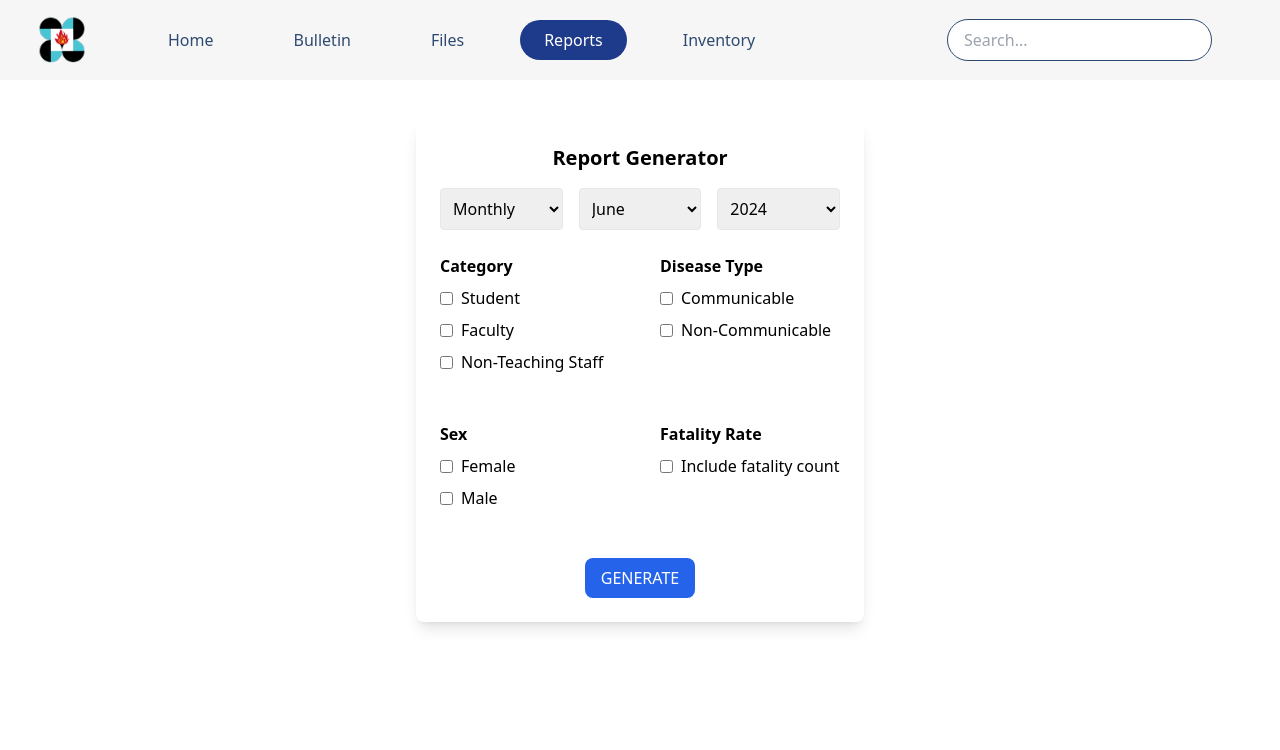
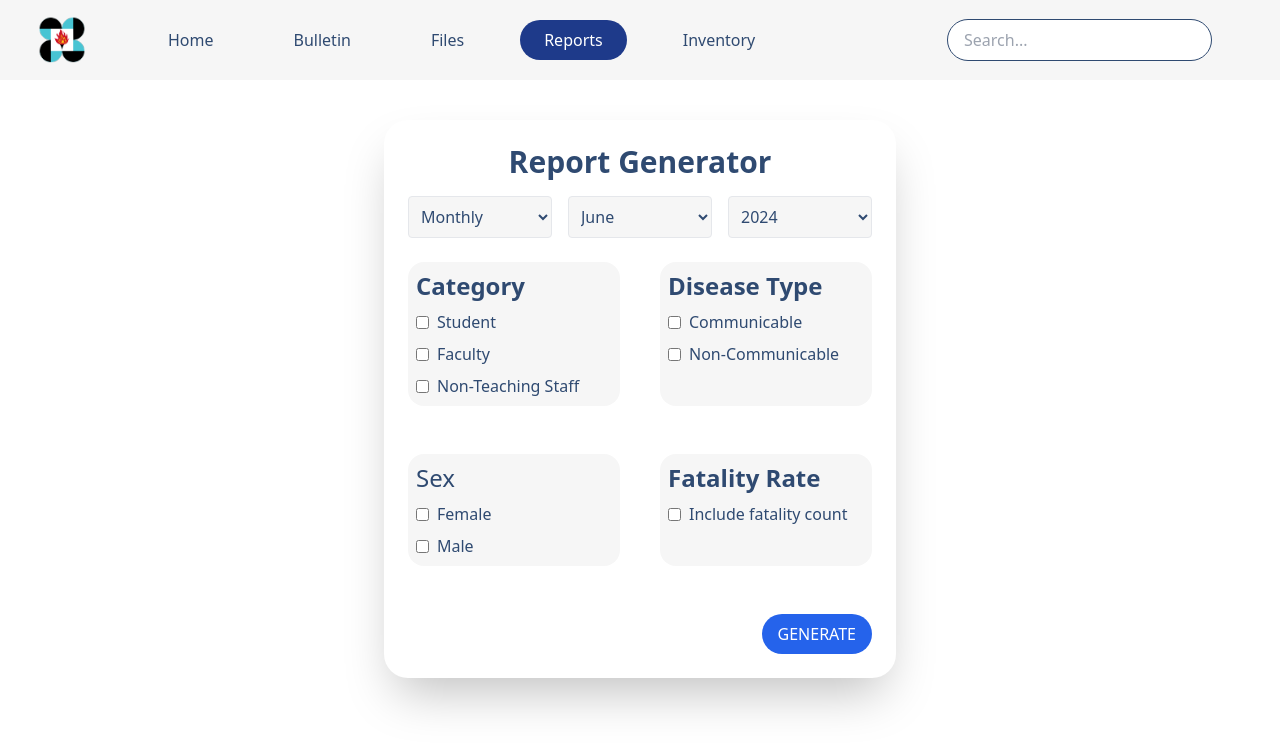
Before and after one commit to jjosol/EVC-CMS, a Nuxt app in the folder CMS/: page /reports in a window 1280 px wide. Shown: the top 750 px of the page. Built offline with nearby package versions, Linux system fonts and the light colour scheme; some icons are missing.

Commit message:
Add design
-Design for Generator.vue
-Design for Post.vue
-Design for PostModal.vue

```diff
--- a/CMS/components/Calendar.vue
+++ b/CMS/components/Calendar.vue
@@ -81,11 +81,11 @@ onMounted(() => {
 
 <template>
   <div class="w-full p-8 border rounded-3xl ">
-    <div class="flex items-center gap-16 mb-8 justify-left">
+    <div class="flex items-center gap-16 mb-8 justify-left text-[#73c7e3] font-bold">
       <div class="flex">
         <label for="month" class="p-2 mr-4 text-lg">Month:</label>
         <select id="month" v-model="selectedMonth" @change="updateCalendar" class="p-2 text-lg border rounded">
-          <option v-for="(month, index) in months" :key="index" :value="index">{{ month }}</option>
+          <option v-for="(month, index) in months" :key="index" :value="index" >{{ month }}</option>
         </select>
       </div>
       <div class="flex ml-8">
@@ -95,7 +95,7 @@ onMounted(() => {
         </select>
       </div>
     </div>
-    <table class="w-full text-lg text-center border border-collapse border-gray-300">
+    <table class="w-full text-lg text-[#24b0ba] font-bold text-center border border-collapse border-gray-300">
       <thead>
         <tr>
           <th class="p-4 border border-gray-300">Sun</th>
@@ -124,7 +124,7 @@ onMounted(() => {
         </tr>
       </tbody>
     </table>
-    <div><h1 class="font-bold">Total Confined in {{months[selectedMonth] }} {{ selectedYear }}: </h1></div>
+    <div class="text-[#73c7e3] text-xl"><h1 class="font-bold">Total Confined in {{months[selectedMonth] }} {{ selectedYear }}: </h1></div>
   </div>
 </template>
 <style scoped>
--- a/CMS/components/Generator.vue
+++ b/CMS/components/Generator.vue
@@ -26,24 +26,24 @@
   };
 </script>
 <template>
-    <div class="max-w-md p-6 mx-auto my-10 bg-white rounded-lg shadow-lg">
-        <h2 class="mb-4 text-xl font-bold text-center">Report Generator</h2>
+    <div class="max-w-lg p-6 mx-auto my-10 bg-white rounded-3xl shadow-2xl text-[#2f4a71]">
+        <h2 class="mb-4 text-3xl font-bold text-center">Report Generator</h2>
         <!-- Date Selection -->
         <div class="grid grid-cols-3 gap-4 mb-6">
-            <select v-model="selectedPeriod" class="p-2 border rounded">
+            <select v-model="selectedPeriod" class="p-2 border rounded bg-[#f6f6f6]">
                 <option value="monthly">Monthly</option>
                 <option value="yearly">Yearly</option>
             </select>
-            <select v-model="selectedMonth" class="p-2 border rounded">
+            <select v-model="selectedMonth" class="p-2 border rounded bg-[#f6f6f6]">
                 <option v-for="(month, index) in months" :key="index" :value="index">{{ month }}</option>
             </select>
-            <select v-model="selectedYear" class="p-2 border rounded">
+            <select v-model="selectedYear" class="p-2 border rounded bg-[#f6f6f6]">
                 <option v-for="year in years" :key="year" :value="year">{{ year }}</option>
             </select>
         </div>
-      <div class="grid grid-cols-2 gap-10 mb-6"><!-- Category -->
-        <div class="mb-6">
-          <h3 class="mb-2 font-semibold">Category</h3>
+      <div class="grid grid-cols-2 gap-10 mb-6 "><!-- Category -->
+        <div class="mb-6 bg-[#f6f6f6] p-2 rounded-2xl">
+          <h3 class="mb-2 text-2xl font-semibold">Category</h3>
           <div class="flex flex-col space-y-2">
             <label class="inline-flex items-center">
               <input type="checkbox" class="form-checkbox" />
@@ -61,8 +61,8 @@
         </div>
 
         <!-- Disease Type -->
-        <div class="mb-6">
-          <h3 class="mb-2 font-semibold">Disease Type</h3>
+        <div class="mb-6 bg-[#f6f6f6] p-2 rounded-2xl">
+          <h3 class="mb-2 text-2xl font-semibold">Disease Type</h3>
           <div class="flex flex-col space-y-2">
             <label class="inline-flex items-center">
               <input type="checkbox" class="form-checkbox" />
@@ -78,8 +78,8 @@
 
       <!-- Sex -->
       <div class="grid grid-cols-2 gap-10 mb-6">
-        <div class="mb-6">
-          <h3 class="mb-2 font-semibold">Sex</h3>
+        <div class="mb-6 bg-[#f6f6f6] p-2 rounded-2xl">
+          <h3 class="mb-2 text-2xl font-font-semibold">Sex</h3>
           <div class="flex flex-col space-y-2">
             <label class="inline-flex items-center">
               <input type="checkbox" class="form-checkbox" />
@@ -93,8 +93,8 @@
         </div>
 
         <!-- Fatality Count -->
-        <div class="mb-6">
-          <h3 class="mb-2 font-semibold">Fatality Rate</h3>
+        <div class="mb-6 bg-[#f6f6f6] p-2 rounded-2xl">
+          <h3 class="mb-2 text-2xl font-semibold">Fatality Rate</h3>
           <label class="inline-flex items-center">
             <input type="checkbox" class="form-checkbox" />
             <span class="ml-2">Include fatality count</span>
@@ -103,8 +103,8 @@
       </div>
 
       <!-- Generate Button -->
-      <div class="text-center">
-        <button @click="generateReport" class="px-4 py-2 text-white bg-blue-600 rounded-lg">
+      <div class="text-end">
+        <button @click="generateReport" class="px-4 py-2 text-white bg-blue-600 rounded-3xl">
           GENERATE
         </button>
       </div>
--- a/CMS/components/PostModal.vue
+++ b/CMS/components/PostModal.vue
@@ -85,10 +85,16 @@ function resetPost() {
 <template>
   <div class="fixed inset-0 z-50 flex items-center justify-center bg-gray-800 bg-opacity-75">
     <div class="w-full max-w-2xl p-5 mb-5 bg-white rounded shadow">
-      <button @click="resetPost" class="absolute top-0 right-0 p-5 m-5 text-white bg-gray-500 rounded">X</button>
+      <!-- <button @click="resetPost" class="absolute top-0 right-0 p-5 m-5 text-white bg-gray-500 rounded">X</button> -->
       <textarea v-model="localText" placeholder="Write something..." class="w-full p-2 mb-2 border rounded"></textarea>
-      <input type="file" @change="handleFileSelection" multiple class="mb-2" />
-      <div class="grid grid-cols-1 gap-2 mt-2 overflow-y-auto sm:grid-cols-2 lg:grid-cols-3 max-h-60">
+      <div class="relative mt-5">
+        <label for="file-upload" class="p-3 text-white bg-blue-500 rounded cursor-pointer">
+          Choose File
+        </label>
+        <input id="file-upload" type="file" @change="handleFileSelection" multiple class="absolute left-0 w-full opacity-0" />
+      </div>
+
+      <div class="grid grid-cols-1 gap-2 mt-5 overflow-y-auto sm:grid-cols-2 lg:grid-cols-3 max-h-60">
         <div v-for="(file, index) in localMediaFiles" :key="file.name" class="relative">
           <img v-if="file.type === 'image'" :src="file.preview" alt="Image" class="object-cover w-full h-full rounded">
           <video v-if="file.type === 'video'" controls :src="file.preview" class="object-cover w-full h-full rounded"></video>
@@ -96,7 +102,7 @@ function resetPost() {
           <button @click="removeFile(index)" class="absolute p-1 text-white bg-red-500 rounded top-1 right-1">X</button>
         </div>
       </div>
-      <button @click="addNewPost" class="p-3 text-white bg-blue-500 rounded">Post</button>
+      <button @click="addNewPost" class="p-3 mt-5 text-white bg-blue-500 rounded">Post</button>
       <button @click="resetPost" class="p-3 ml-2 text-white bg-gray-500 rounded">Cancel</button>
     </div>
   </div>
--- a/CMS/pages/bulletin.vue
+++ b/CMS/pages/bulletin.vue
@@ -1,8 +1,4 @@
 <script setup>
-// import { ref } from 'vue';
-// import NavBar from '../components/NavBar.vue';
-// import PostModal from '../components/PostModal.vue';
-// import Post from '../components/Post.vue';
 //post as a whole
 const posts = ref([]);
 //for the postmodal
@@ -12,12 +8,15 @@ const currentPost = ref(null);
 
 //to replace the old post with the new when editing
 function addPost(newPost) {
+  //if updating
   if (currentPost.value) {
     const index = posts.value.findIndex(post => post.id === newPost.id);
     if (index !== -1) {
       posts.value[index] = newPost;
     }
-  } else {
+  }
+  //if new post
+  else {
     posts.value.push({ ...newPost, id: Date.now() });
   }
   closeModal();
@@ -49,7 +48,9 @@ function closeModal() {
   <div>
     <NavBar/>
     <div class="container mx-auto mt-5">
-      <button @click="openCreateModal" class="p-3 text-white bg-blue-500 rounded">Create Post</button>
+      <div class="flex justify-end">
+        <button @click="openCreateModal" class="p-3 text-white bg-[#2f4a71] rounded-full">New Post</button>
+      </div>
       <PostModal v-if="isModalVisible" :post="currentPost" @add-post="addPost" @close="closeModal" /> <!--prop:post; emit: addPost, closeModal -->
       <div v-for="post in posts" :key="post.id" class="p-5 mt-5 bg-white rounded shadow">
         <Post :post="post" @delete-post="deletePost" @edit-post="openEditModal" /> <!--prop:post; emit: deletePost, openEditModal-->
--- a/CMS/pages/index.vue
+++ b/CMS/pages/index.vue
@@ -1,13 +1,8 @@
 <script setup>
-// import Header from '../components/Header.vue'
-// import Title from '../components/Title.vue'
-// import LoginButton from '../components/LoginButton.vue'
+
+const router = useRouter()
+
+onMounted(() => {
+  router.replace({ path: '/login' })
+})
 </script>
-
-<template>
-  <main class="font-['DM_Serif_Display']">
-    <Header/>
-    <MiddleTitle/>
-    <NuxtLink to="/home"><LoginButton/></NuxtLink>
-  </main>
-</template>
--- /dev/null
+++ b/CMS/pages/login.vue
@@ -0,0 +1,10 @@
+<script setup>
+</script>
+
+<template>
+  <main class="font-['DM_Serif_Display']">
+    <Header/>
+    <MiddleTitle/>
+    <NuxtLink to="/home"><LoginButton/></NuxtLink>
+  </main>
+</template>
```
Also changed, not shown: CMS/components/AddList.vue (+17 -14 lines), 1 other file (tests, documents, lock files or other folders).
